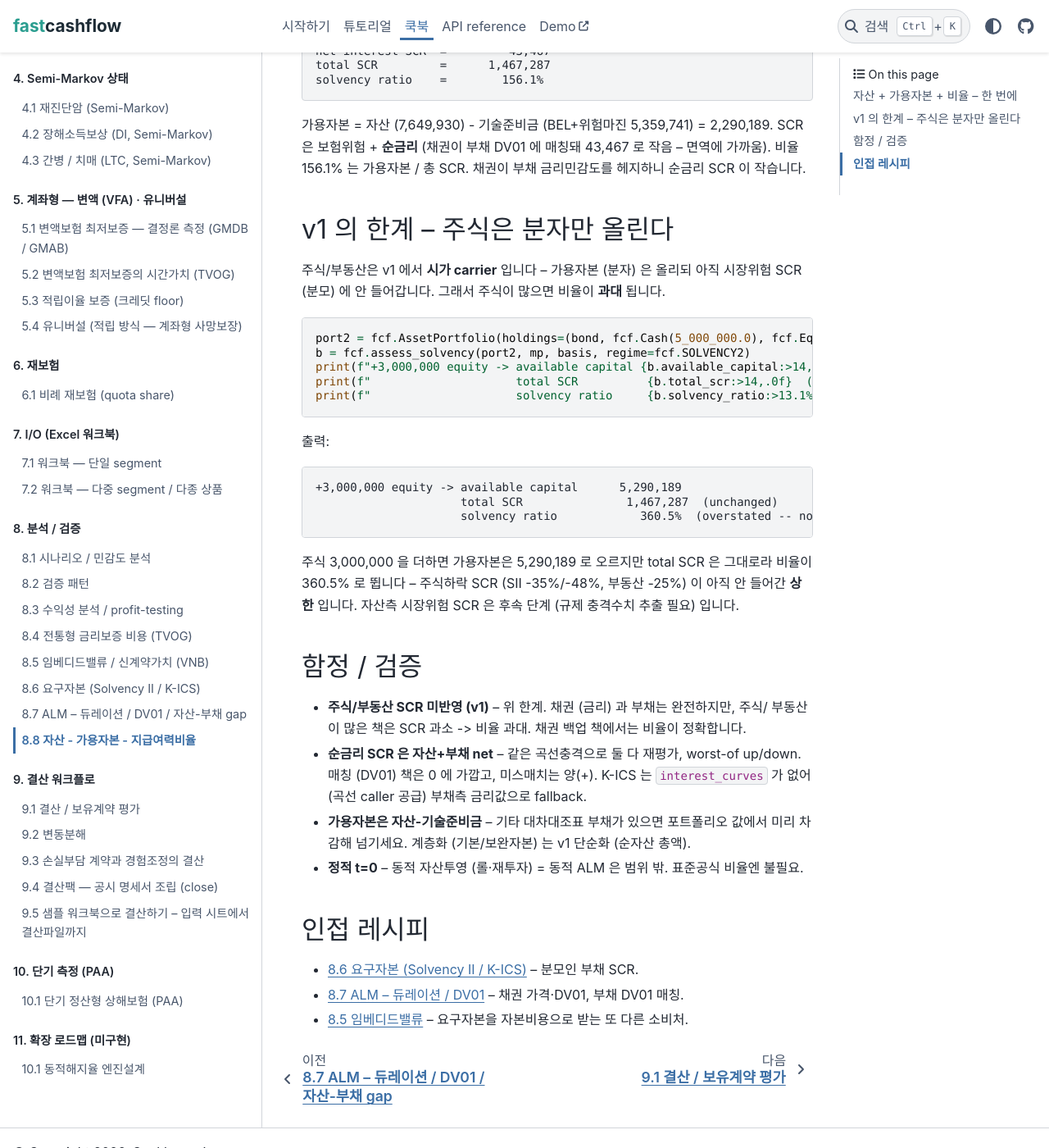
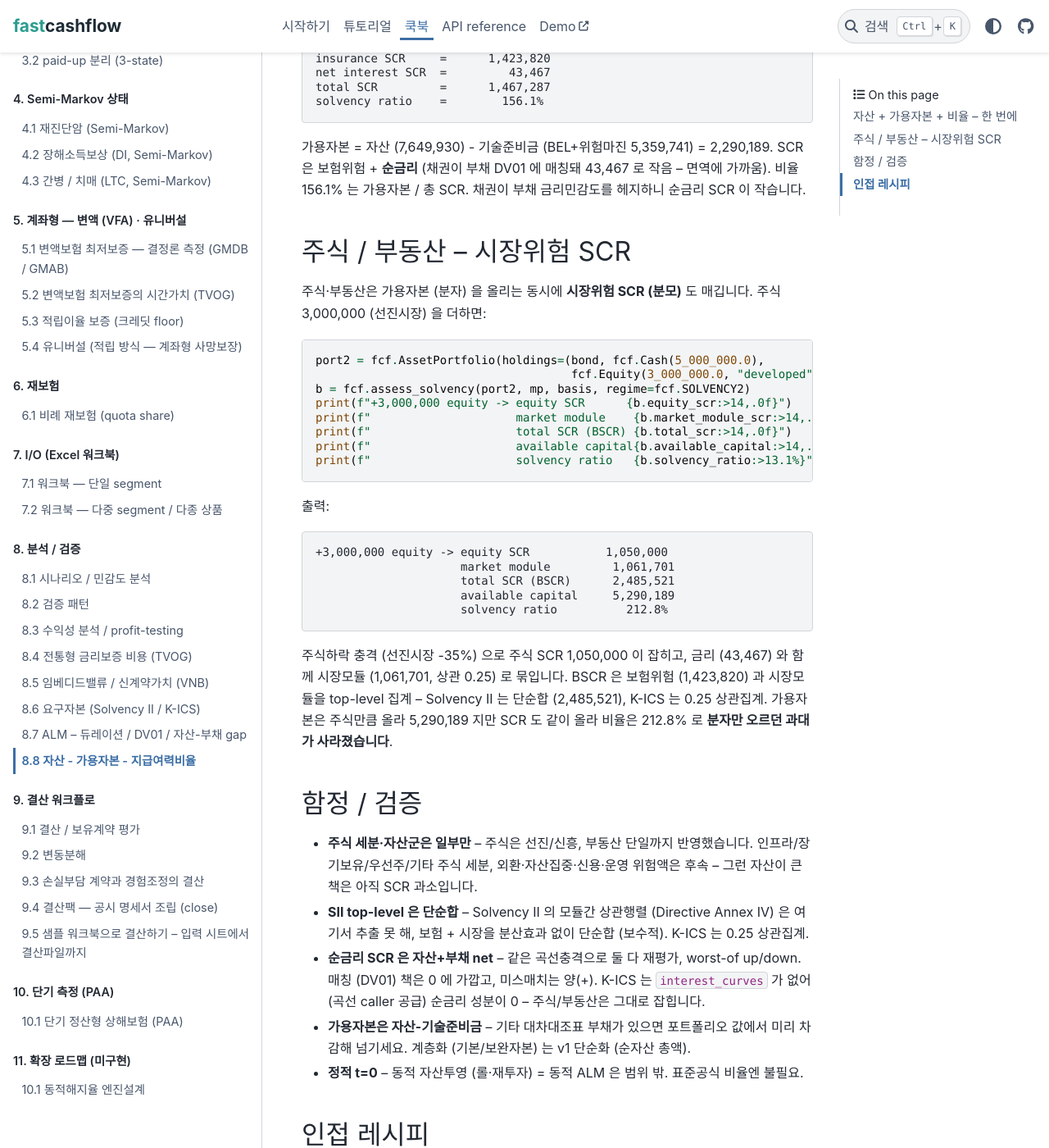
Before and after one commit to seokhoonj/fastcashflow, a Sphinx documentation site: the page built from docs/cookbook/workflow/solvency-balance-sheet.md, in a window 1280 px wide and 1400 px high, scrolled down 1363 px. Shown: the whole window at 82% size. Built offline with Sphinx 7.4.7 and the PyData theme 0.15.4, drawn with Linux system fonts in a browser that asks for light colours; some of the changed text lies outside the part shown.

Commit message:
feat: aggregate the market module into the BSCR and the ratio
Wire the asset-side market risk into the assessed ratio. `assess_solvency` now
builds the market-risk module (net interest, equity, property aggregated through
the market correlation) and the BSCR at the top level: K-ICS uses the
life-vs-market correlation (0.25); Solvency II falls back to a simple sum (its
top-level inter-module matrix is not extractable here -- conservative, no
diversification credit). The ratio is available capital over the BSCR.

This closes the earlier limitation: equity and property now raise BOTH available
capital and the SCR, so a book holding them no longer has an overstated ratio.
`SolvencyAssessment` exposes the equity / property / market-module figures.
Cookbook 8.8 is updated -- the equity example now shows the market-risk charge.
The top-level aggregation passed an adversarial review.

````diff
--- a/docs/api.rst
+++ b/docs/api.rst
@@ -354,6 +354,12 @@ the net interest-rate SCR, and the assembled solvency ratio.
 
 .. autofunction:: fastcashflow.net_interest_scr
 
+.. autofunction:: fastcashflow.equity_scr
+
+.. autofunction:: fastcashflow.property_scr
+
+.. autofunction:: fastcashflow.market_module_scr
+
 .. autofunction:: fastcashflow.assess_solvency
 
 .. autoclass:: fastcashflow.SolvencyAssessment
--- a/docs/cookbook/workflow/solvency-balance-sheet.md
+++ b/docs/cookbook/workflow/solvency-balance-sheet.md
@@ -6,9 +6,9 @@
 - **자산 포트폴리오** 를 시가평가하고 (`fcf.AssetPortfolio`, `fcf.Bond` / `Equity` /
   `Property` / `Cash`), **가용자본** (자산 - 부채) 을 산출 (`fcf.available_capital`)
 - 자산과 부채를 같은 곡선충격으로 재평가하는 **순금리 SCR** (`fcf.net_interest_scr`)
-- 한 번에 **지급여력비율** 까지 조립 (`fcf.assess_solvency`)
-- v1 의 정직한 한계 -- 주식/부동산은 가용자본을 올리되 아직 SCR 에 안 들어가
-  비율이 **상한** 이라는 점
+- **주식 / 부동산 시장위험 SCR** (선진 -35% / 신흥 -48% / 부동산 -25%) 과 시장모듈 집계
+- 한 번에 **지급여력비율** 까지 조립 (`fcf.assess_solvency`) -- 보험위험 + 시장위험을
+  BSCR 로 묶어 (K-ICS 는 상관집계, Solvency II 는 단순합)
 :::
 
 지급여력비율 = 가용자본 / SCR. fastcashflow 는 부채측 (BEL, SCR) 을 내고, 이 챕터는
@@ -63,38 +63,48 @@ solvency ratio    =        156.1%
 보험위험 + **순금리** (채권이 부채 DV01 에 매칭돼 43,467 로 작음 -- 면역에 가까움). 비율
 156.1% 는 가용자본 / 총 SCR. 채권이 부채 금리민감도를 헤지하니 순금리 SCR 이 작습니다.
 
-## v1 의 한계 -- 주식은 분자만 올린다
+## 주식 / 부동산 -- 시장위험 SCR
 
-주식/부동산은 v1 에서 **시가 carrier** 입니다 -- 가용자본 (분자) 은 올리되 아직 시장위험
-SCR (분모) 에 안 들어갑니다. 그래서 주식이 많으면 비율이 **과대** 됩니다.
+주식·부동산은 가용자본 (분자) 을 올리는 동시에 **시장위험 SCR (분모)** 도 매깁니다. 주식
+3,000,000 (선진시장) 을 더하면:
 
 ```python
-port2 = fcf.AssetPortfolio(holdings=(bond, fcf.Cash(5_000_000.0), fcf.Equity(3_000_000.0)))
+port2 = fcf.AssetPortfolio(holdings=(bond, fcf.Cash(5_000_000.0),
+                                     fcf.Equity(3_000_000.0, "developed")))
 b = fcf.assess_solvency(port2, mp, basis, regime=fcf.SOLVENCY2)
-print(f"+3,000,000 equity -> available capital {b.available_capital:>14,.0f}")
-print(f"                     total SCR          {b.total_scr:>14,.0f}  (unchanged)")
-print(f"                     solvency ratio     {b.solvency_ratio:>13.1%}  (overstated -- no equity SCR yet)")
+print(f"+3,000,000 equity -> equity SCR      {b.equity_scr:>14,.0f}")
+print(f"                     market module    {b.market_module_scr:>14,.0f}")
+print(f"                     total SCR (BSCR) {b.total_scr:>14,.0f}")
+print(f"                     available capital{b.available_capital:>14,.0f}")
+print(f"                     solvency ratio   {b.solvency_ratio:>13.1%}")
 ```
 
 출력:
 
 ```text
-+3,000,000 equity -> available capital      5,290,189
-                     total SCR               1,467,287  (unchanged)
-                     solvency ratio            360.5%  (overstated -- no equity SCR yet)
++3,000,000 equity -> equity SCR           1,050,000
+                     market module         1,061,701
+                     total SCR (BSCR)      2,485,521
+                     available capital     5,290,189
+                     solvency ratio          212.8%
 ```
 
-주식 3,000,000 을 더하면 가용자본은 5,290,189 로 오르지만 total SCR 은 그대로라 비율이
-360.5% 로 뜁니다 -- 주식하락 SCR (SII -35%/-48%, 부동산 -25%) 이 아직 안 들어간
-**상한** 입니다. 자산측 시장위험 SCR 은 후속 단계 (규제 충격수치 추출 필요) 입니다.
+주식하락 충격 (선진시장 -35%) 으로 주식 SCR 1,050,000 이 잡히고, 금리 (43,467) 와 함께
+시장모듈 (1,061,701, 상관 0.25) 로 묶입니다. BSCR 은 보험위험 (1,423,820) 과 시장모듈을
+top-level 집계 -- Solvency II 는 단순합 (2,485,521), K-ICS 는 0.25 상관집계. 가용자본은
+주식만큼 올라 5,290,189 지만 SCR 도 같이 올라 비율은 212.8% 로 **분자만 오르던 과대가
+사라졌습니다**.
 
 ## 함정 / 검증
 
-- **주식/부동산 SCR 미반영 (v1)** -- 위 한계. 채권 (금리) 과 부채는 완전하지만, 주식/
-  부동산이 많은 책은 SCR 과소 -> 비율 과대. 채권 백업 책에서는 비율이 정확합니다.
+- **주식 세분·자산군은 일부만** -- 주식은 선진/신흥, 부동산 단일까지 반영했습니다.
+  인프라/장기보유/우선주/기타 주식 세분, 외환·자산집중·신용·운영 위험액은 후속 -- 그런
+  자산이 큰 책은 아직 SCR 과소입니다.
+- **SII top-level 은 단순합** -- Solvency II 의 모듈간 상관행렬 (Directive Annex IV) 은
+  여기서 추출 못 해, 보험 + 시장을 분산효과 없이 단순합 (보수적). K-ICS 는 0.25 상관집계.
 - **순금리 SCR 은 자산+부채 net** -- 같은 곡선충격으로 둘 다 재평가, worst-of up/down.
   매칭 (DV01) 책은 0 에 가깝고, 미스매치는 양(+). K-ICS 는 `interest_curves` 가 없어
-  (곡선 caller 공급) 부채측 금리값으로 fallback.
+  (곡선 caller 공급) 순금리 성분이 0 -- 주식/부동산은 그대로 잡힙니다.
 - **가용자본은 자산-기술준비금** -- 기타 대차대조표 부채가 있으면 포트폴리오 값에서 미리
   차감해 넘기세요. 계층화 (기본/보완자본) 는 v1 단순화 (순자산 총액).
 - **정적 t=0** -- 동적 자산투영 (롤·재투자) = 동적 ALM 은 범위 밖. 표준공식 비율엔 불필요.
````
Also changed, not shown: 2 other files.
